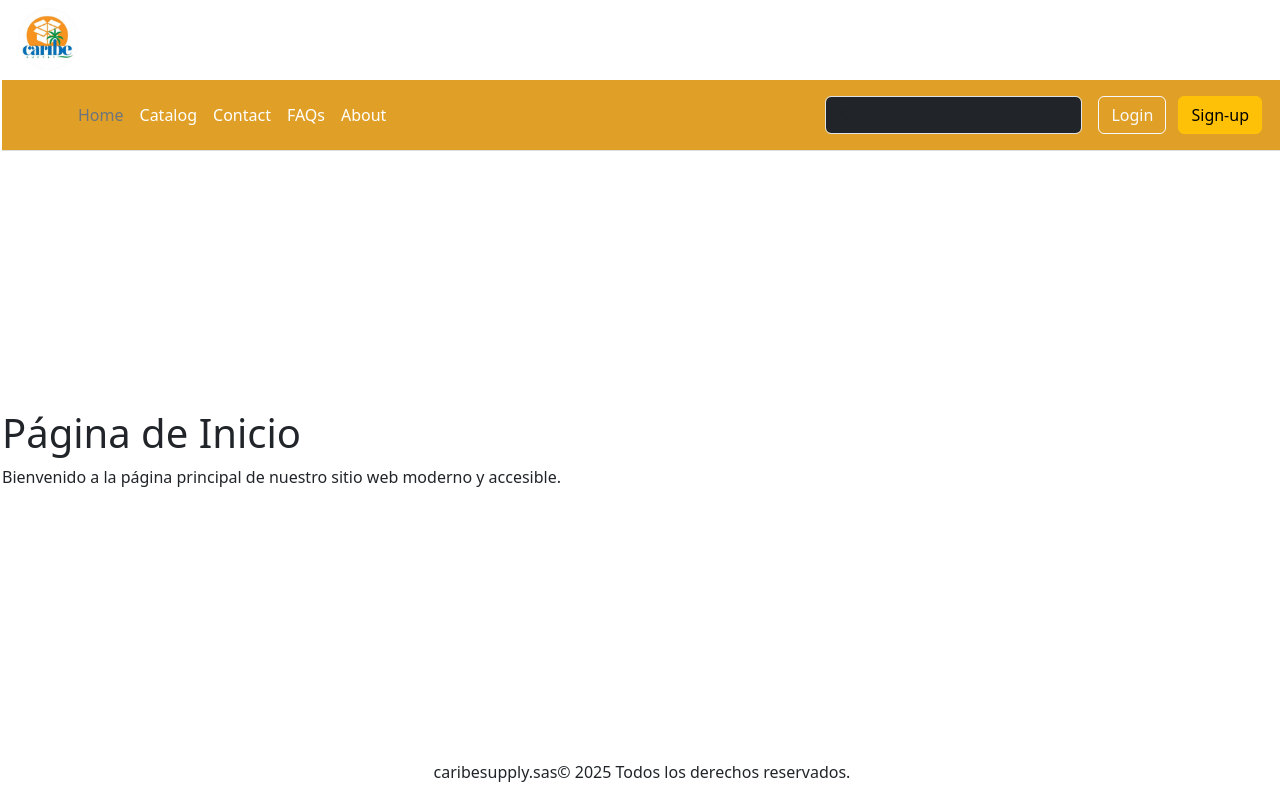
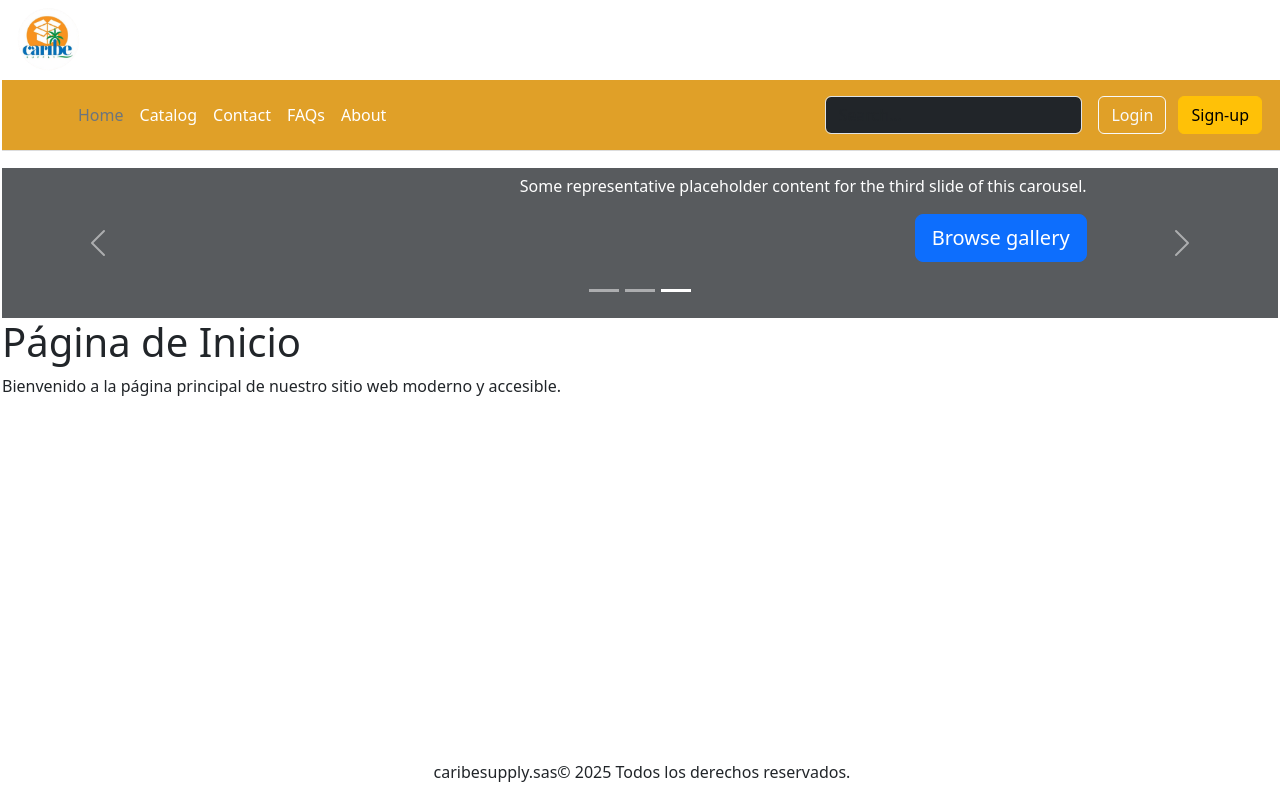
Before and after one commit to Osonigg/Caribe-Supply-SAS, a React (Create React App) app: page / in a window 1280 px wide. Built offline with nearby package versions, Linux system fonts and the light colour scheme.

Commit message:
actualizando

```diff
--- a/src/App.css
+++ b/src/App.css
@@ -2,11 +2,16 @@
   text-align: justify;
 }
 
-@media (prefers-reduced-motion: no-preference) {
-  .App-logo {
-    height: 10vmin;
-  }
+.App-logo {
+  height: 10vmin;
 }
+
+@media (min-width: 600px) {
+  header {grid-area: 1 / span 6;}
+  main {grid-area: 2 / span 4;}
+  footer {grid-area: 3 / span 6;}
+}
+
 header {
   position: fixed;
   top: 0;
@@ -14,14 +19,10 @@ header {
 }
 
 main {
-  display: block;
-  margin-top: 30%;
-  bottom: 30%;
+  display: flex;
+  flex-direction: column;
+  margin-top: 13%;
   width: 100%;
-}
-
-main .carousel {
-  background: #e0a028;
 }
 
 footer {
--- a/src/pages/About.jsx
+++ b/src/pages/About.jsx
@@ -2,10 +2,12 @@ import React from "react";
 
 function About() {
   return (
-    <main id="main-content" tabIndex="-1">
-      <h1>Acerca de Nosotros</h1>
-      <p>Conoce más sobre nuestra misión y nuestro equipo.</p>
-    </main>
+    <div>
+    <h1>Acerca de Nosotros</h1>
+
+    <p>Conoce más sobre nuestra misión y nuestro equipo.</p>
+
+    </div>
   );
 }
 
--- a/src/pages/Catolog.jsx
+++ b/src/pages/Catolog.jsx
@@ -2,13 +2,13 @@ import React from "react";
 
 function Catalogo() {
   return (
-    <main id="main-content" tabIndex="-1">
+    <div id="main-content">
       <h1>Página de Catalogo</h1>
       <p>
         Bienvenido a la página Catalogo de nuestro sitio web moderno y
         accesible.
       </p>
-    </main>
+    </div>
   );
 }
 
--- a/src/pages/Contact.jsx
+++ b/src/pages/Contact.jsx
@@ -2,10 +2,10 @@ import React from "react";
 
 function Contact() {
   return (
-    <main id="main-content" tabIndex="-1">
+    <div>
       <h1>Contacto</h1>
       <p>Ponte en contacto con nosotros a través de este formulario.</p>
-    </main>
+    </div>
   );
 }
 
--- a/src/pages/Home.jsx
+++ b/src/pages/Home.jsx
@@ -3,14 +3,89 @@ import { Carousel } from "react-bootstrap";
 
 function Home() {
   return (
-    <main id="main-content" tabIndex="-1">
-      <Carousel /><br />
-      <h1>Página de Inicio</h1>
-      <p>
-        Bienvenido a la página principal de nuestro sitio web moderno y
-        accesible.
-      </p>
-    </main>
+    <div height="100%">
+      <div id="myCarousel" class="carousel slide mb-6" data-bs-ride="carousel" height="20%">
+
+        {/* indicadores de slide */}
+        <div class="carousel-indicators">
+          <button type="button" data-bs-target="#myCarousel" data-bs-slide-to="0" class="" aria-label="Slide 1"></button>{" "}
+          <button type="button" data-bs-target="#myCarousel" data-bs-slide-to="1" aria-label="Slide 2" class=""></button>{" "}
+          <button type="button" data-bs-target="#myCarousel" data-bs-slide-to="2" aria-label="Slide 3" class="active" aria-current="true"></button>{" "}
+        </div>
+
+        {/* imagenes para el slide */}
+        <div class="carousel-inner">
+          <div class="carousel-item ">
+            <svg aria-hidden="true" class="bd-placeholder-img " height="100%" preserveAspectRatio="xMidYMid slice" width="100%" xmlns="http://www.w3.org/2000/svg">
+              <rect width="100%" height="100%" fill="var(--bs-secondary-color)"></rect>
+            </svg>{" "}
+
+            <div class="container">
+              <div class="carousel-caption text-star">
+                <h1>Example headline.</h1>{" "}
+                <p class="opacity-75">Some representative placeholder content for the first slide of the carousel.</p>
+                <p><a class="btn btn-lg btn-primary" href="#">Sign up today</a></p>{" "}
+              </div>
+            </div>
+          </div>
+
+          <div class="carousel-item">
+            <svg aria-hidden="true" class="bd-placeholder-img" height="100%" preserveAspectRatio="xMidYMid slice" width="100%" xmlns="http://www.w3.org/2000/svg">
+              <rect width="100%" height="100%" fill="var(--bs-secondary-color)"></rect>
+            </svg>
+
+            <div class="container">
+              <div class="carousel-caption">
+                <h1>Another example headline.</h1>
+                <p>Some representative placeholder content for the second slide of the carousel.</p>
+                <p><a class="btn btn-lg btn-primary" href="#">Learn more</a></p>
+                </div>
+              </div>
+          </div>
+
+          <div class="carousel-item active">
+            <svg aria-hidden="true" class="bd-placeholder-img" height="100%" preserveAspectRatio="xMidYMid slice" width="100%" xmlns="http://www.w3.org/2000/svg">
+              <rect width="100%" height="100%" fill="var(--bs-secondary-color)"></rect>
+            </svg>
+
+            <div class="container">
+              <div class="carousel-caption text-end">
+                <h1>One more for good measure.</h1>
+                <p>Some representative placeholder content for the third slide of this carousel.</p>
+                <p><a class="btn btn-lg btn-primary" href="#">Browse gallery</a></p>
+              </div>
+            </div>
+          </div>
+        </div>
+
+        {/* controles de slide */}
+        <button class="carousel-control-prev" type="button" data-bs-target="#myCarousel" data-bs-slide="prev">
+          <span class="carousel-control-prev-icon" aria-hidden="true"></span>
+          <span class="visually-hidden">Previous</span>
+        </button>{" "}
+
+        <button class="carousel-control-next" type="button" data-bs-target="#myCarousel" data-bs-slide="next">
+          <span class="carousel-control-next-icon" aria-hidden="true"></span>
+          <span class="visually-hidden">Next</span>{" "}
+        </button>
+      </div>
+
+      {/* contenido de pagina */}
+      <div>
+        <div class="contentPage" height="80%" border>
+          <h1>Página de Inicio</h1>
+          <p>Bienvenido a la página principal de nuestro sitio web moderno y accesible.</p>
+        </div>
+
+        <article>
+
+        </article>
+
+        <section>
+
+        </section>
+      </div>
+    </div>
   );
 }
 
--- a/src/pages/Login.jsx
+++ b/src/pages/Login.jsx
@@ -6,22 +6,26 @@ function Login() {
   const location = useLocation();
 
   return (
-    <div className="auth-container">
-      <h2>iniciar sesion</h2>
+    <main><div class="form-signin w-50 m-auto">
       <form>
-        <label>email</label>
-        <br />
-        <input type="email" />
-        <br />
-        <br />
+        <h1 class="h3 mb-3 fw-normal">Iniciar Sesion</h1>
 
-        <label>password</label>
-        <br />
-        <input type="password" />
-        <br />
-        <br />
+        <div class="form-floating my-4">
+          <input type="email" class="form-control" id="floatingInput" placeholder="name@example.com"/>
+          <label for="floatingInput">Correo electronico</label>
+        </div>
 
-        <button type="submit">entrar</button>
+        <div class="form-floating my-4">
+          <input type="password" class="form-control" id="floatingPassword" placeholder="Password"/>
+          <label for="floatingPassword">Contrasena</label>
+        </div>
+
+        <div class="form-check my-4">
+          <input class="form-check-input" type="checkbox" value="remember-me" id="checkDefault"/>
+          <label class="form-check-label" for="checkDefault">Recordarme</label>
+        </div>
+
+        <button class="btn btn-primary mb-3 w-50 py-2" type="submit">Entrar</button>
       </form>
 
       <p>
@@ -30,7 +34,7 @@ function Login() {
           Registrate aqui
         </Link>
       </p>
-    </div>
+    </div></main>
   );
 }
 
--- a/src/pages/Register.jsx
+++ b/src/pages/Register.jsx
@@ -6,9 +6,11 @@ function Register() {
   const location = useLocation();
 
   return (
-    <div className="auth-container">
-      <h2>Registro de Usuario</h2>
+    <main><div className="auth-container w-60 m-auto">
       <form>
+        <h2 class="h3 mb-3 fw-normal">Registro de Usuario</h2>
+
+
         <label>Nombre Completo:</label>
         <br />
         <input type="text" placeholder="Jhon Doe" />
@@ -33,7 +35,7 @@ function Register() {
         <br />
         <br />
 
-        <button type="submit">Registrarse</button>
+       <button class="btn btn-primary mb-3 w-80 py-2" type="submit">Entrar</button>
       </form>
       <p>
         ¿Ya tienes cuenta?
@@ -41,7 +43,7 @@ function Register() {
           Inicia Sesión
         </Link>
       </p>
-    </div>
+    </div></main>
   );
 }
 
```
Also changed, not shown: src/components/Carousel.jsx (+8 -4 lines), src/App.jsx (line endings or trailing spaces).
